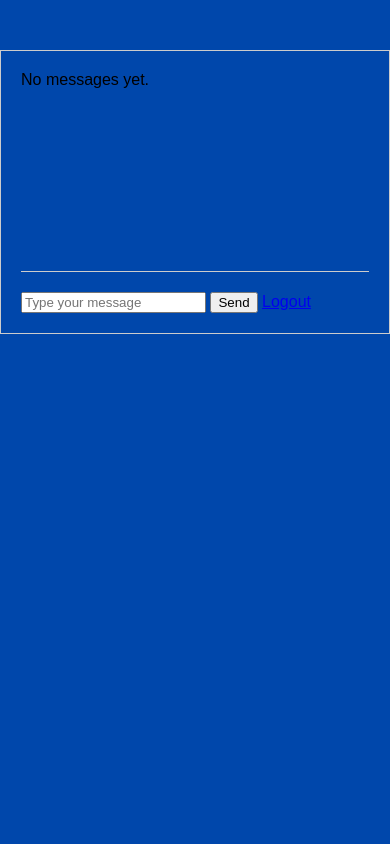
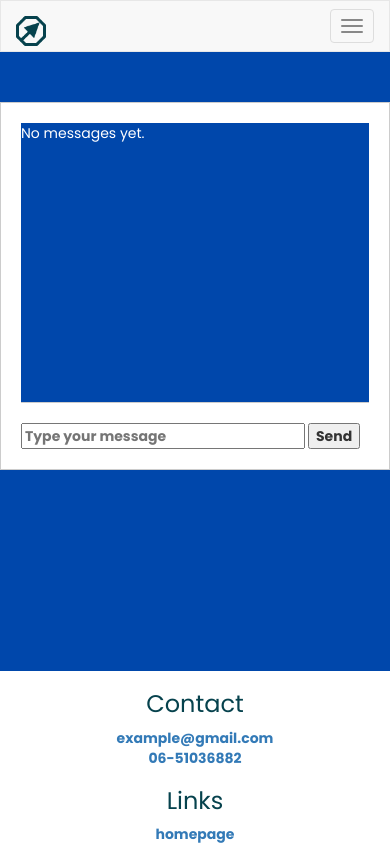
Before and after one commit to rickgerssen/uitzendbureau, a PHP site: page /chat in a window 390 px wide. Run offline with PHP 8.4, Linux system fonts and the light colour scheme; the visitor is signed in with stand-in values (Sample User, id 1); data that the repository does not hold is empty.

Commit message:
versie 16

```diff
--- a/chat.php
+++ b/chat.php
@@ -9,19 +9,73 @@ if (!isset($_SESSION['loggedin'])) {
 <!DOCTYPE html>
 <html lang="en">
 <head>
+<script src="//translate.google.com/translate_a/element.js?cb=googleTranslateElementInit"></script>
+    <script>
+        function googleTranslateElementInit() {
+            new google.translate.TranslateElement({
+                pageLanguage: 'nl',
+                includedLanguages: 'en,es,nl,fr', // Add the languages you want, separated by commas
+                layout: google.translate.TranslateElement.InlineLayout.SIMPLE
+            }, 'google_translate_element');
+        }
+    </script>
+<link href="https://fonts.googleapis.com/css2?family=Poppins:wght@400;700&display=swap" rel="stylesheet">
+    <link rel="stylesheet" href="https://maxcdn.bootstrapcdn.com/bootstrap/3.4.1/css/bootstrap.min.css">
+    <script src="https://ajax.googleapis.com/ajax/libs/jquery/3.5.1/jquery.min.js"></script>
+    <script src="https://maxcdn.bootstrapcdn.com/bootstrap/3.4.1/js/bootstrap.min.js"></script>
     <meta charset="UTF-8">
     <meta name="viewport" content="width=device-width, initial-scale=1.0">
     <title>Chat Room</title>
     <link rel="stylesheet" href="style.css">
 </head>
 <body>
-    <div id="chat-container">
+<nav class="navbar navbar-default">
+    <div class="container-fluid">
+
+      <div class="navbar-header">
+        <button class="navbar-toggle collapsed" data-toggle="collapse" data-target="#navbar-collapse">
+            <span class="icon-bar"></span><span class="icon-bar"></span><span class="icon-bar"></span>
+        </button>
+        <a class="navbar-brand" href="#">
+            <img src="images/logo.png" width="30" height="30" class="">
+        </a>
+
+    </div>
+
+
+        <div class="collapse navbar-collapse" id="navbar-collapse">
+          <ul class="nav navbar-nav navbar-right">
+          <li><a href="welcome">Back to Home</a></li>
+              <li class="dropdown">
+                  <a href="#" class="dropdown-toggle" data-toggle="dropdown">
+                      Language <span class="caret"></span>
+                  </a>
+                  <ul class="dropdown-menu">
+                  <li><div id="google_translate_element"></div></li>
+                  </ul>
+              </li>
+
+              <li><a href="#">File</a></li>
+              <li><a href="editaccountpagina">Account</a></li>
+              <li><a href="logout.php">Sign Out of Your Account</a></li>
+              <li><a><b><?php echo htmlspecialchars($_SESSION["username"]); ?><b></a></li>
+
+          </ul>
+
+        </div>
+    </div>
+</nav>
+
+
+    <?php include 'footer.php';?>
+</body>
+</html>
+
+
+<div id="chat-container">
         <div id="chat-output"></div>
         <input type="text" id="message" placeholder="Type your message">
         <button onclick="sendMessage()">Send</button>
-        <a href="logout.php">Logout</a>
     </div>
 
     <script src="script.js"></script>
-</body>
-</html>
--- a/index.html
+++ b/index.html
@@ -37,6 +37,7 @@
 
         <div class="collapse navbar-collapse" id="navbar-collapse">
           <ul class="nav navbar-nav navbar-right">
+            <li><a href="chat">Chat</a></li>
               <li class="dropdown">
                   <a href="#" class="dropdown-toggle" data-toggle="dropdown">
                       Language <span class="caret"></span>
--- a/loginstyle.css
+++ b/loginstyle.css
@@ -1,10 +1,11 @@
 * {
   box-sizing: border-box;
-  font-family: -apple-system, BlinkMacSystemFont, "segoe ui", roboto, oxygen, ubuntu, cantarell, "fira sans", "droid sans", "helvetica neue", Arial, sans-serif;
+  font-family:'Poppins', sans-serif !important;
   font-size: 16px;
 }
 body {
   background-color: #435165;
+
 }
 .login {
   width: 400px;
--- a/navbar.php
+++ b/navbar.php
@@ -22,6 +22,7 @@
 
         <div class="collapse navbar-collapse" id="navbar-collapse">
           <ul class="nav navbar-nav navbar-right">
+          <li><a href="chat">Chat</a></li>
               <li class="dropdown">
                   <a href="#" class="dropdown-toggle" data-toggle="dropdown">
                       Language <span class="caret"></span>
--- a/save_message.php
+++ b/save_message.php
@@ -44,7 +44,7 @@ function generateChatId($conn, $userId) {
 
     // Als de gebruiker geen chat heeft, genereer en retourneer een nieuw chat-ID
     $newChatId = mt_rand(100000, 999999); // Genereer een willekeurig getal als chat-ID
-    $sql = "UPDATE messages SET chat_id = ? WHERE loggedin = ?";
+    $sql = "UPDATE messages SET chat_id = ? WHERE chat_id = ?";
     $stmt = $conn->prepare($sql);
     $stmt->bind_param("ii", $newChatId, $userId);
     $stmt->execute();
--- a/style.css
+++ b/style.css
@@ -108,20 +108,33 @@ footer {
     display: none;
   }
 }
+
 #chat-container {
   max-width: 400px;
   margin: 50px auto;
   padding: 20px;
   border: 1px solid #ccc;
+  background-color: #fff;
 }
 
 #chat-output {
-  height: 200px;
+  height: 350px;
   overflow: auto;
   border-bottom: 1px solid #ccc;
   margin-bottom: 10px;
+  background-color: #0047AB;
+  color: #fff;
+  font-weight: 400;
+}
+@media only screen and (max-width: 1199px) {
+  #chat-output {
+    height: 280px;
+  }
+}
+#chat-output strong {
+  margin-left: 5px;
 }
 
 input, button {
   margin-top: 10px;
-}
+}/*# sourceMappingURL=style.css.map */
--- a/style.scss
+++ b/style.scss
@@ -113,3 +113,32 @@ img{
              }
 }
 }
+
+#chat-container {
+    max-width: 400px;
+    margin: 50px auto;
+    padding: 20px;
+    border: 1px solid #ccc;
+    background-color: #fff;
+  }
+
+  #chat-output {
+    @media only screen and (max-width: 1199px) {
+    height: 280px;
+    }
+    height: 350px;
+    overflow: auto;
+    border-bottom: 1px solid #ccc;
+    margin-bottom: 10px;
+    background-color: #0047AB;
+    color: #fff;
+    font-weight: 400;
+
+    strong{
+        margin-left: 5px;
+    }
+  }
+
+  input, button {
+    margin-top: 10px;
+  }
--- a/welcome.php
+++ b/welcome.php
@@ -47,6 +47,7 @@ if(!isset($_SESSION["loggedin"]) || $_SESSION["loggedin"] !== true){
 
         <div class="collapse navbar-collapse" id="navbar-collapse">
           <ul class="nav navbar-nav navbar-right">
+          <li><a href="chat">Chat</a></li>
               <li class="dropdown">
                   <a href="#" class="dropdown-toggle" data-toggle="dropdown">
                       Language <span class="caret"></span>
@@ -56,7 +57,7 @@ if(!isset($_SESSION["loggedin"]) || $_SESSION["loggedin"] !== true){
                   </ul>
               </li>
               <li><a href="#">File</a></li>
-              <li><a href="#">Account</a></li>
+              <li><a href="editaccountpagina">Account</a></li>
               <li><a href="logout.php">Sign Out of Your Account</a></li>
               <li><a><b><?php echo htmlspecialchars($_SESSION["username"]); ?><b></a></li>
 
```
Also changed, not shown: 1 other file.
